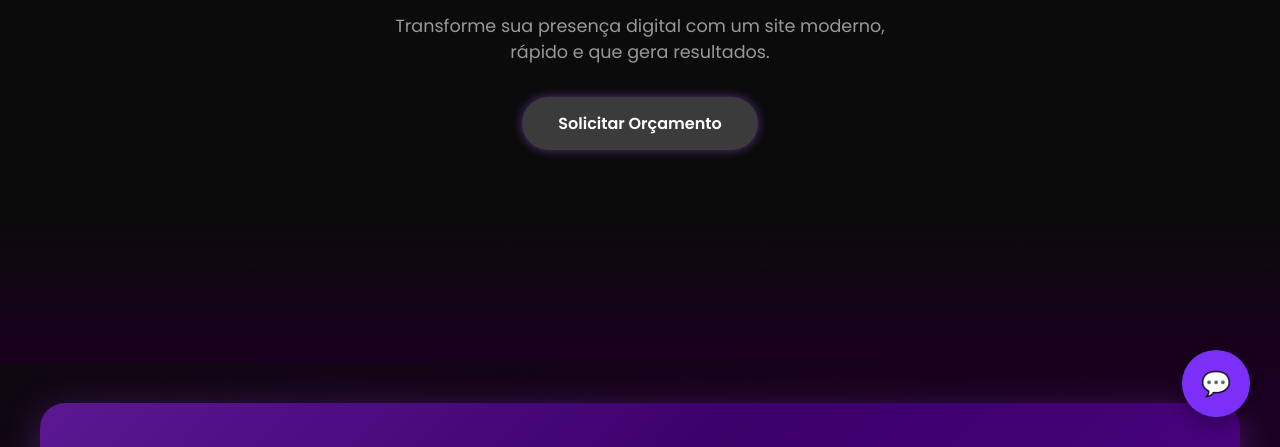
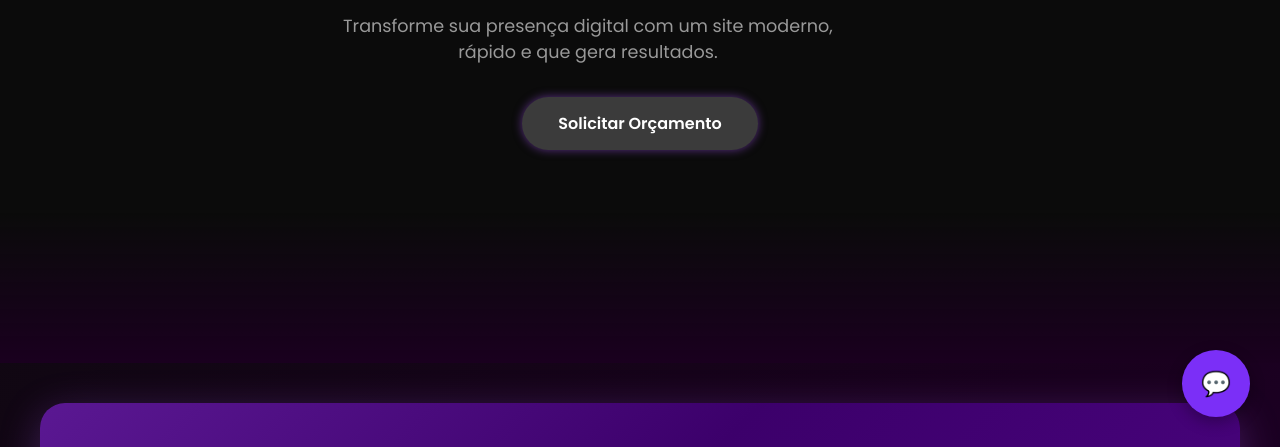
Before and after one commit to Jotinhatroll/Lading-page, a plain HTML site: page index.html in a window 1280 px wide. Shown: the part 353-800 px from the top of the page. Drawn offline with Linux system fonts and the light colour scheme.

Commit message:
mudando o hero

```diff
--- a/index.html
+++ b/index.html
@@ -20,11 +20,16 @@
     <a href="https://wa.me/SEUNUMEROAQUI" class="btn-whatsapp" target="_blank">Fale no WhatsApp</a>
   </nav>
 
-  <div class="hero">
-    <h2>Criação de <span>Sites Profissionais</span></h2>
-    <p>Transforme sua presença digital com um site moderno, rápido e que gera resultados.</p>
-    <a href="https://wa.me/SEUNUMEROAQUI" class="btn-cta">Solicitar Orçamento</a>
-  </div>
+ <!-- ===== Hero ===== -->
+  <section class="hero">
+    <div class="particles" id="particles"></div>
+    <div class="hero-content">
+      <h2>Criação de <span>Sites Profissionais</span></h2>
+      <p>Transforme sua presença digital com um site moderno, rápido e que gera resultados.</p>
+      <a href="https://wa.me/SEUNUMEROAQUI" class="btn-cta">Solicitar Orçamento</a>
+    </div>
+  </section>
+
 
   <div class="wave"></div>
 </header>
```
